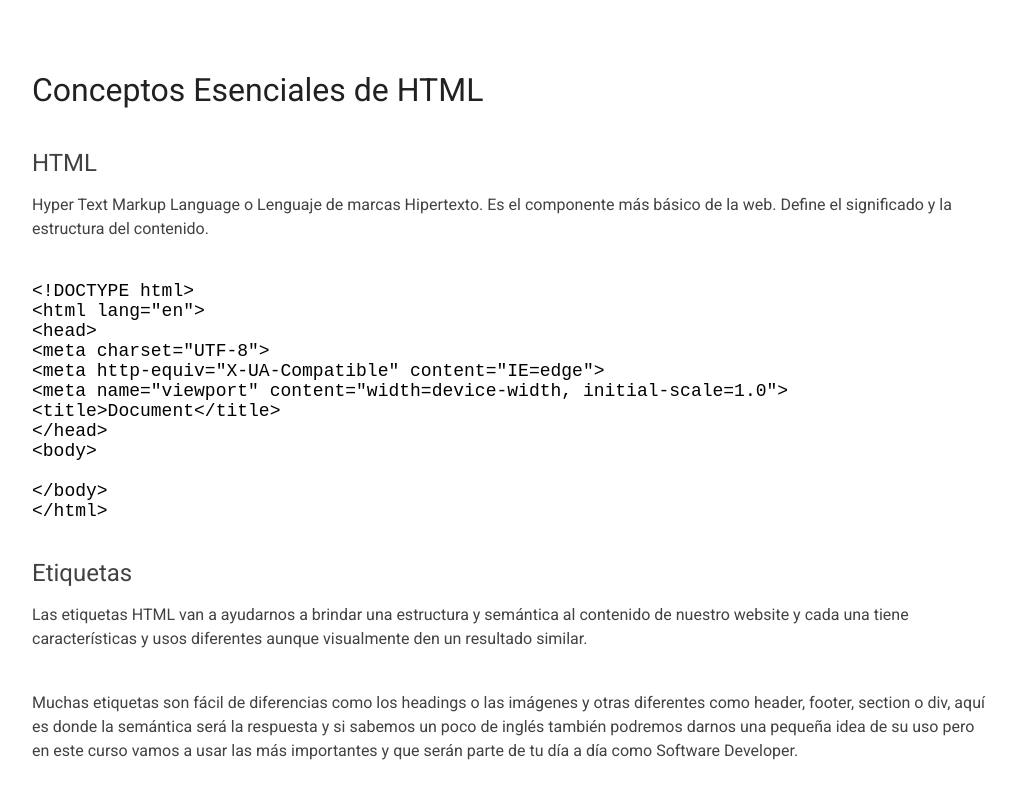
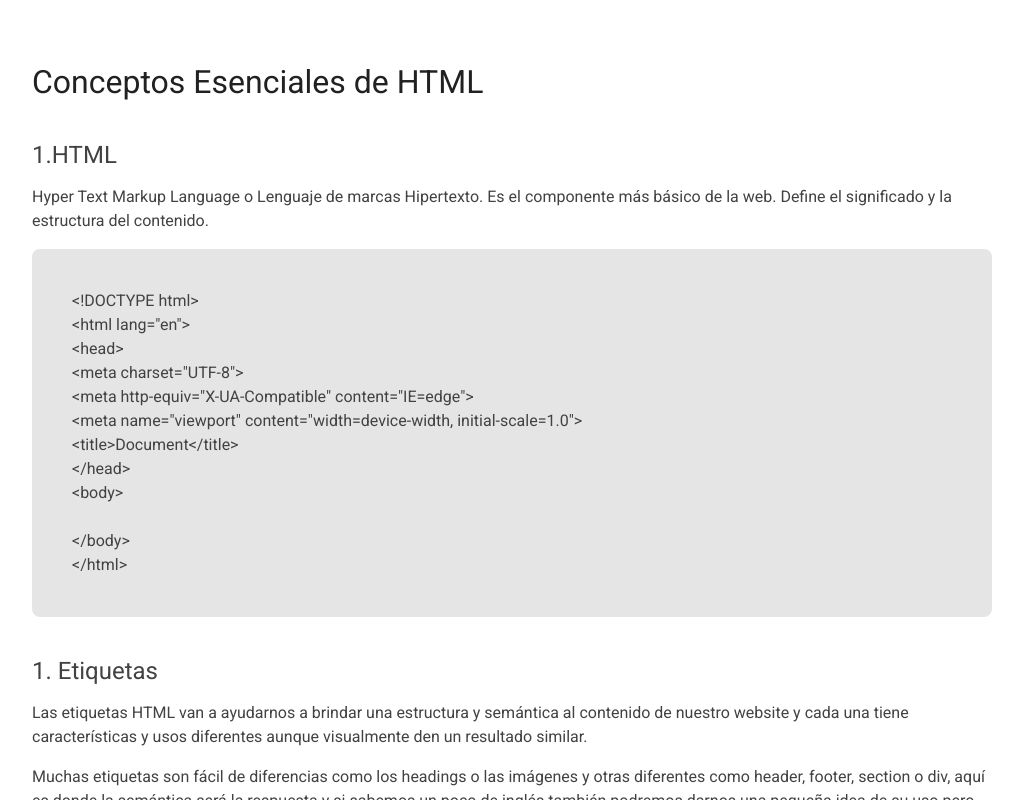
Before and after one commit to octaviolan/html-css-medium3, a plain HTML site: page index.html in a window 1280 px wide. Shown: the part 2000-2800 px from the top of the page, without its empty margins (128-1151 px from the left). Drawn offline with Linux system fonts and the light colour scheme.

Commit message:
Estilos a la seccion coonceptos-esenciales

```diff
--- a/css/style.css
+++ b/css/style.css
@@ -1,6 +1,7 @@
 :root {
   font-size: 18px;
   --white: #FFFFFF;
+  --grayLight: #E5E5E5;
   --gray: #616161;
   --blackLight: #424242;
   --black: #212121;
@@ -95,18 +96,22 @@ h2 {
   color: var(--black);
 }
 
+h3::before {
+  content: "1."
+}
+
 .setup img {
   display: block;
 }
 
-h3 {
+.setup h3 {
   margin-block: 16px;
   font-size: 24px;
   font-weight: 400;
   color: var(--blackLight);
 }
 
-p {
+.setup p, .conceptos-esenciales p {
   margin-block-start: 0;
   margin-block-end: 40px;
   font-size: 16px;
@@ -135,3 +140,36 @@ blockquote p:first-child {
 blockquote p:last-child {
   color: var(--gray);
 }
+
+#html, #etiquetas, #dom, #semantica, #atributos, #css {
+  margin-block-end: 40px;
+}
+
+.conceptos-esenciales h3{
+  margin-block-start: 0;
+  margin-block-end: 16px;
+  font-size: 24px;
+  font-weight: 400;
+  color: var(--blackLight);
+}
+
+.conceptos-esenciales p {
+  margin-block-end: 16px;
+}
+
+pre {
+  margin-block: 0;
+  padding-inline: 40px;
+  padding-block: 40px;
+  background: var(--grayLight);
+  font-family: 'Roboto', sans-serif;
+  font-size: 16px;
+  color: var(--blackLight);
+  line-height: 24px;
+  border: none;
+  border-radius: 8px;
+}
+
+.conceptos-esenciales img {
+  max-inline-size: 100%;
+}
--- a/index.html
+++ b/index.html
@@ -134,7 +134,8 @@
     <div class="wrapper">
 
       <h2>Conceptos Esenciales de HTML</h2>
-      <h3 id="html">HTML</h3>
+      <div id="html">
+        <h3>HTML</h3>
         <P>
           Hyper Text Markup Language o Lenguaje de marcas Hipertexto. Es el componente más básico de la web. Define el significado
           y la estructura del contenido.
@@ -153,7 +154,10 @@
 &lt;/body&gt;
 &lt;/html&gt;
 </pre>
-      <h3 id="etiquetas">
+      </div>
+
+      <div id="etiquetas">
+        <h3>
           Etiquetas
         </h3>
         <p>
@@ -166,7 +170,10 @@
           pequeña idea de su uso pero en este curso vamos a usar las más importantes y que serán parte de tu día a día como
           Software Developer.
         </p>
-      <h3 id="dom">
+      </div>
+
+      <div id="dom">
+        <h3>
           DOM
         </h3>
         <P>
@@ -175,7 +182,10 @@
           dependencias, herencias en css y que tan complejo es nuestro proyecto.
         </P>
         <img src="./images/dom.png" alt="Diagrama de árbol Document Object Model" title="DOM">
-      <h3 id="semantica">
+      </div>
+
+      <div id="semantica">
+        <h3>
           Semántica
         </h3>
         <p>
@@ -185,7 +195,10 @@
           categorizar y será la herramientas más valiosa para estar en los primeros resultados de búsqueda SEO. También ayudará a
           la accesibilidad de tu sitio web, para que personas con habilidades diferentes puedan entender cada contenido.
         </p>
-      <h3 id="atributos">
+      </div>
+
+      <div id="atributos">
+        <h3>
           Atributos
         </h3>
         <p>
@@ -193,7 +206,10 @@
           navegador, algunos atributos funcionan en todas las etiquetas de la misma forma como ‘class’ pero otros atributos
           funcionan en solo alguna etiquetas como src.
         </p>
-      <h3 id="css">
+      </div>
+
+      <div id="css">
+        <h3>
           CSS
         </h3>
         <p>
@@ -201,6 +217,8 @@
           la presentación de documentos HTML
         </p>
         <img src="./images/css.png" alt="Reglas CSS" title="Reglas CSS">
+      </div>
+
     </div>
   </section>
 
```
Lines whose indentation alone changed are shown as unchanged.
